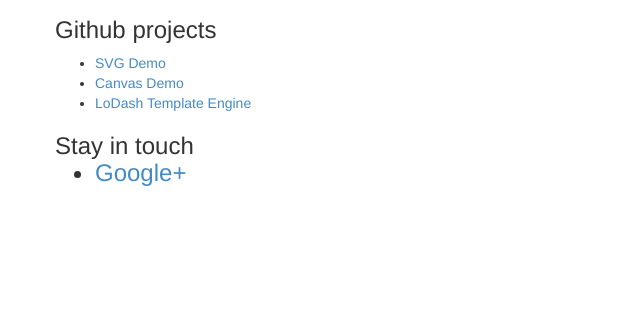
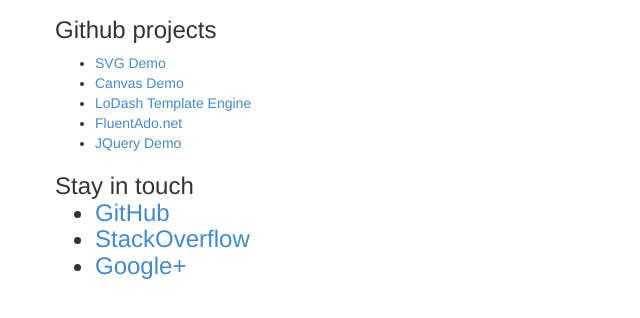
Before and after one commit to cwbrandsma/cwbrandsma.github.io, a website: page index.html in a window 1280 px wide. Shown: the part 112-430 px from the top of the page, without its empty margins (15-655 px from the left). Drawn offline with Linux system fonts and the light colour scheme.

Commit message:
Update index.html

```diff
--- a/index.html
+++ b/index.html
@@ -15,10 +15,14 @@
 <li><a href='http://cwbrandsma.github.io/svgdemo'>SVG Demo</a></li>
 <li><a href='http://cwbrandsma.github.io/canvas'>Canvas Demo</a></li>
 <li><a href='http://cwbrandsma.github.io/lodash-templates/'>LoDash Template Engine</a></li>
+<li><a href='https://github.com/cwbrandsma/FluentAdo'>FluentAdo.net</a></li>
+<li><a href='https://github.com/cwbrandsma/JQueryDemo'>JQuery Demo</a></li>
 </ul>
 
 <h3>Stay in touch
 <ul>
+<li><a href="https://github.com/cwbrandsma">GitHub</a></li>
+<li><a hfef="http://stackoverflow.com/users/9443/chris-brandsma">StackOverflow</a></li>
 <li><a href="https://plus.google.com/101840391213696280010" rel="publisher">Google+</a></li>
 
 </ul>
```
